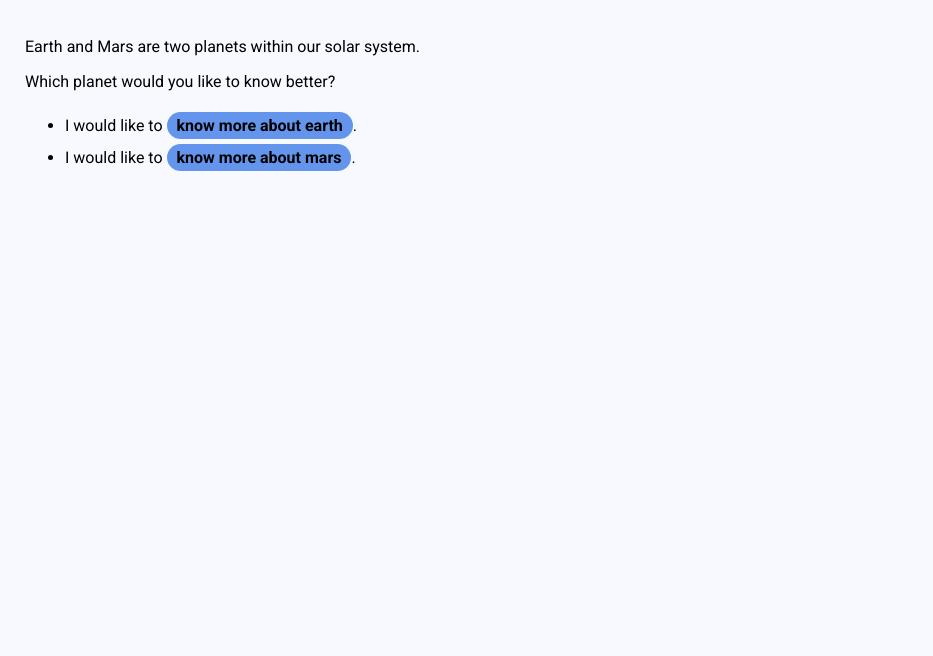
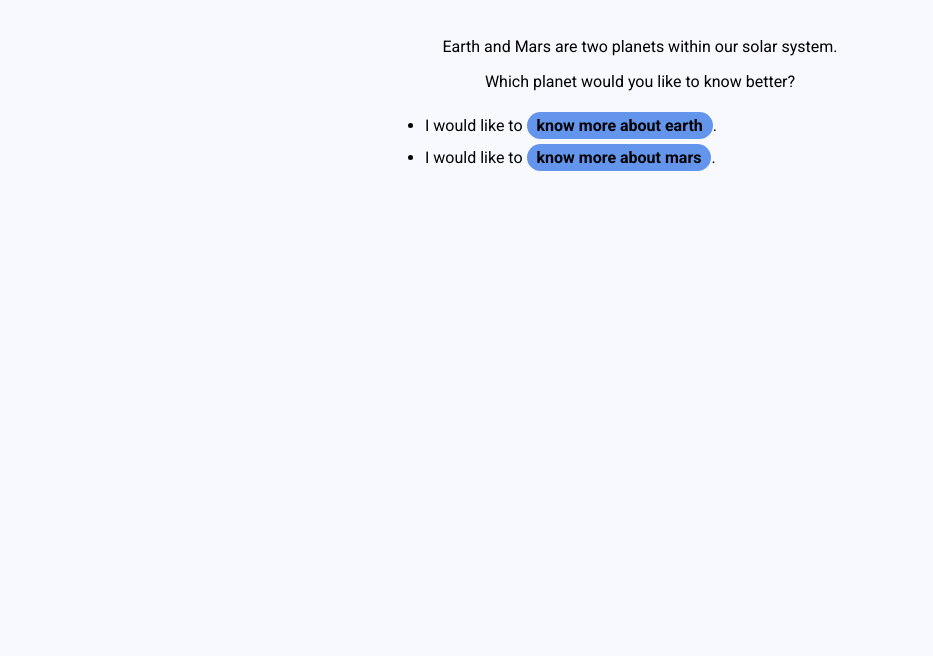
Before and after one commit to Endzo-Useri/Practice-Time-Create-3-pages, a plain HTML site: page index.html in a window 1280 px wide. Shown: the part 144-800 px from the top of the page, without its empty margins (0-933 px from the left). Drawn offline with Linux system fonts and the light colour scheme.

Commit message:
Add <div class="container">
To center everything

```diff
--- a/css/style.css
+++ b/css/style.css
@@ -1,7 +1,8 @@
 body {
     background: ghostwhite;
     font-family: 'Roboto', sans-serif;
-    margin-left: 25px;
+    /* margin-left: 25px; */
+    margin: 0;
 }
 
 h1 {
@@ -11,6 +12,15 @@ h1 {
     border: 5px solid black;
     text-align: center;
     font-size: 60px;
+}
+
+.container {
+    width: 510px;
+    margin: 0 auto;
+}
+
+.p-home {
+    text-align: center;
 }
 
 /* h1 and h2 color */
--- a/index.html
+++ b/index.html
@@ -9,12 +9,14 @@
     </head>
 
     <body>
-        <h1>Earth and Mars</h1>
-        <p>Earth and Mars are two planets within our solar system.</p>
-        <p>Which planet would you like to know better?</p>
-        <ul>
-            <li>I would like to <a href="earth.html" class="style-btn">know more about earth</a>.</li>
-            <li>I would like to <a href="mars.html" class="style-btn">know more about mars</a>. </li>
-        </ul>
+        <div class="container">
+            <h1>Earth and Mars</h1>
+            <p class="p-home">Earth and Mars are two planets within our solar system.</p>
+            <p class="p-home">Which planet would you like to know better?</p>
+            <ul>
+                <li>I would like to <a href="earth.html" class="style-btn">know more about earth</a>.</li>
+                <li>I would like to <a href="mars.html" class="style-btn">know more about mars</a>. </li>
+            </ul>
+        </div> <!-- container -->
     </body>
 </html>
```
Also changed, not shown: earth.html (+4 -2 lines), mars.html (+4 -2 lines).
